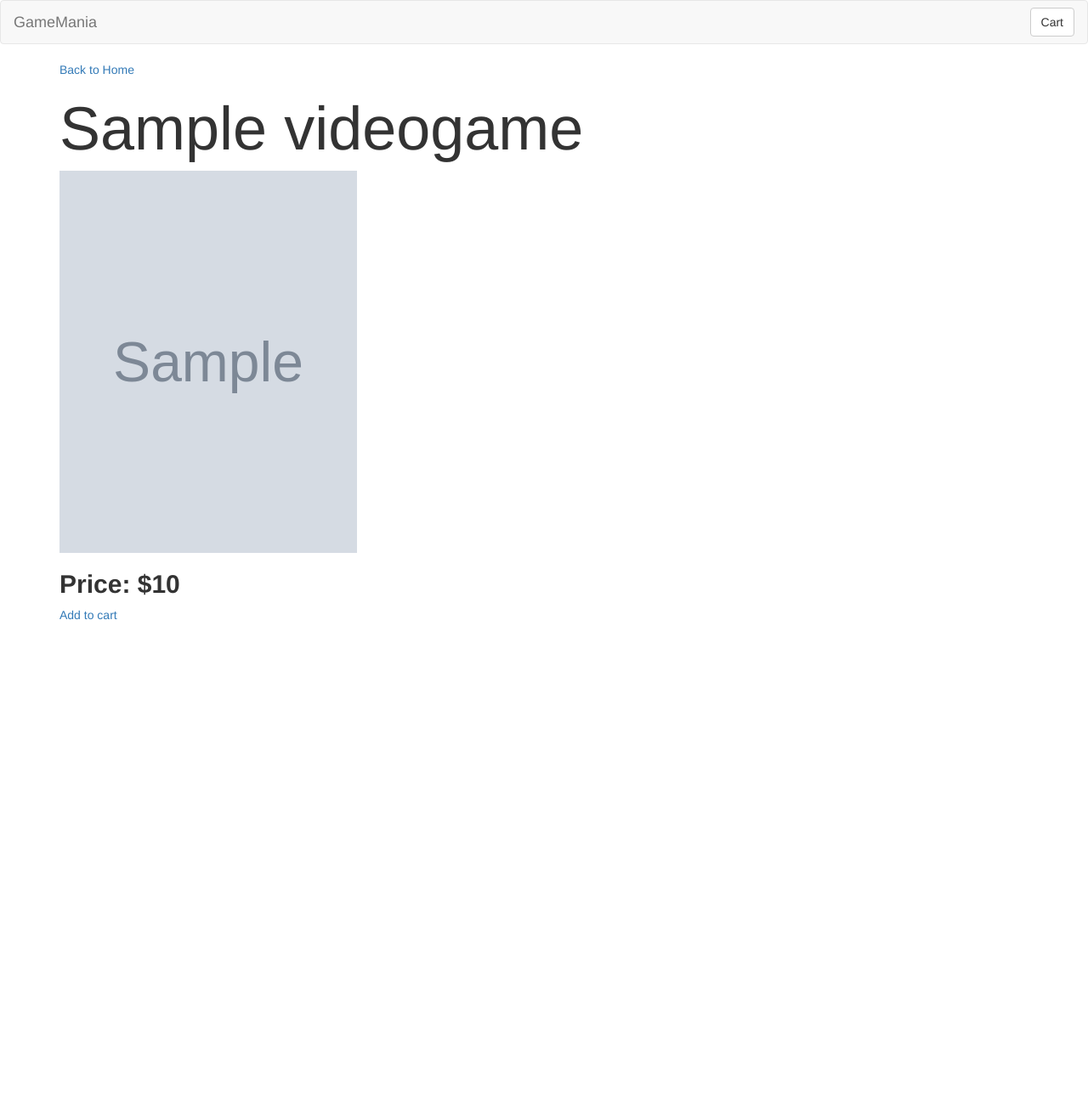
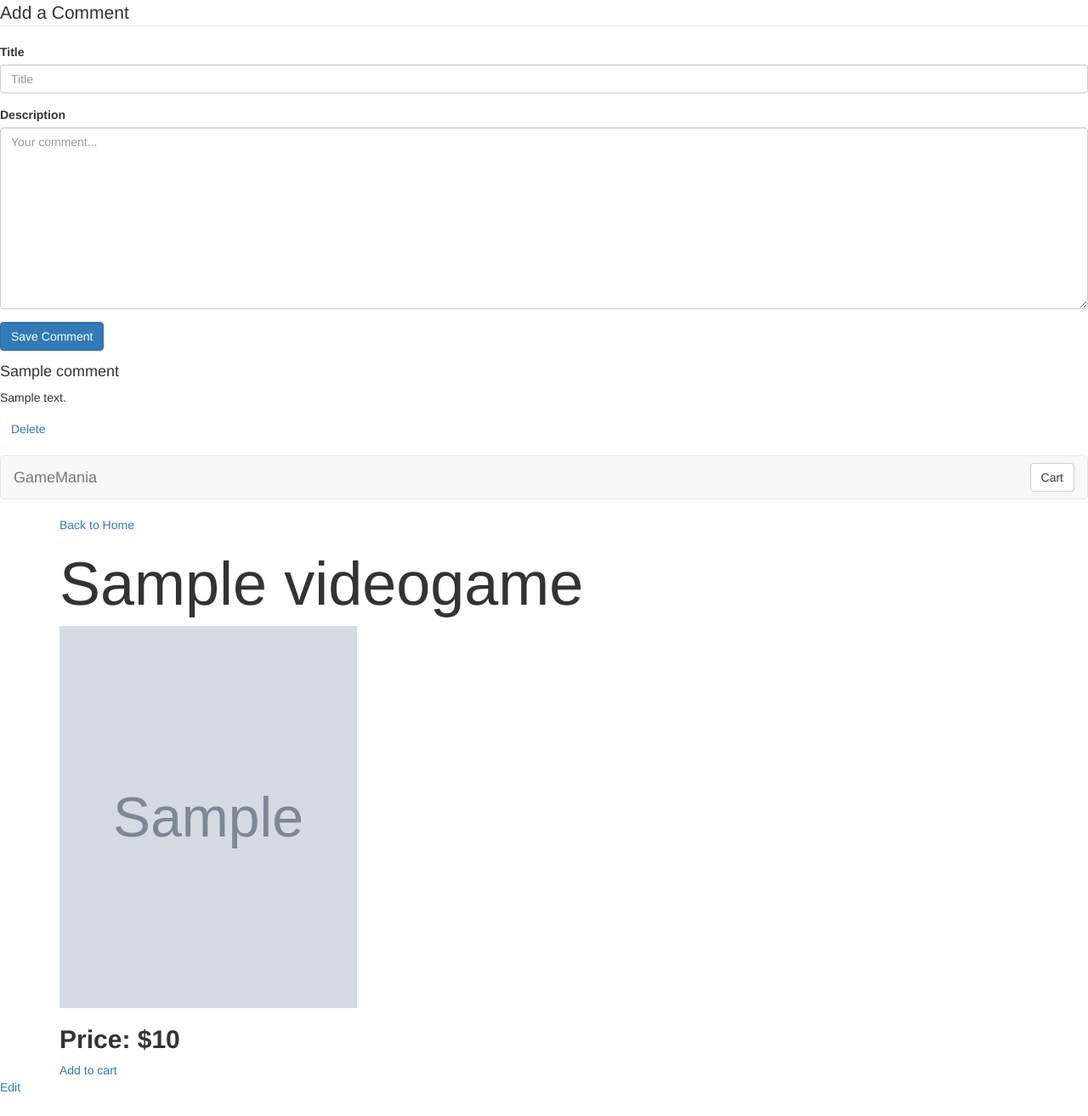
Before and after one commit to HolyPi/Contractor-Project, a Flask app: template templates/videogame_show.html in a window 1280 px wide. Shown: the whole page at 85% size. Before the commit the page ends 730 px from the top, so only its background shows below. Run offline with Flask 2, Linux system fonts and the light colour scheme; the template is opened without the code that fills it: most values are stand-ins (such as "Sample title", 1, 10 or a date in 2020); grey boxes marked "Sample" are stand-in pictures; some libraries are stand-ins or nearby versions.

Commit message:
Comments

```diff
--- a/app.py
+++ b/app.py
@@ -1,4 +1,4 @@
-from flask import Flask, render_template, redirect, url_for
+from flask import Flask, render_template, request, redirect, url_for
 from flask_pymongo import PyMongo
 from pymongo import MongoClient
 from bson.objectid import ObjectId
@@ -7,8 +7,10 @@
 client = MongoClient()
 db = client.get_default_database('GameMania')
 videogames = db.videogames
+comments = db.comments
 cart = db.cart
 cart.delete_many({})
+
 
 videogames.delete_many({})
 videogames.insert_many(
@@ -26,13 +28,14 @@
 @app.route('/')
 def videogame_index():
     """Show all videogames."""
-    return render_template('videogame_index.html', videogame=videogames.find())
+    return render_template('videogame_index.html', videogames=videogames.find())
 
 @app.route('/videogame/<videogame_id>', methods=['GET'])
 def videogame_show(videogame_id):
     "Individual Videogame"
     videogame = videogames.find_one({'_id': ObjectId(videogame_id)})
-    return render_template('videogame_show.html', videogame=videogame)
+    videogame_comments = comments.find({'videogame_id': ObjectId(videogame_id)})
+    return render_template('videogame_show.html', videogame=videogame, comment=videogame_comments)
 
 
 
@@ -68,17 +71,51 @@
     cart.delete_one({'_id':ObjectId(videogame_id)})
     return redirect(url_for('view_cart'))
 
-@app.route("/checkout/purchase")
-def view_purchase():
-    cart = 0
-    return render_template('purchase.html')
+@app.route("/<videogame_id>/checkout")
+def view_checkout(videogame_id):
+    "Purchase screen"
+    cart.delete_many({'_id':ObjectId(videogame_id)})
+    return render_template("purchase.html")
 
-@app.route("/checkout")
-def checkout_cart(videogame_id):
-    if cart.count_documents({}) <= 0:
-        Nothing = "You currently have nothing inside your cart"
-    return render(url_for('view_cart'))
+@app.route('/videogame/comments', methods=['POST'])
+def comments_new():
+    """Submit a new comment."""
+    comment = {
+        'title':request.form.get('title'),
+        'content':request.form.get('content'),
+        'videogame_id': ObjectId(request.form.get('videogame_id'))
+    }
+    print(comment)
+    comment_id = comments.insert_one(comment).inserted_id
+    return redirect(url_for('videogame_show', videogame_id=request.form.get('videogame_id')))
 
-    if videogame in cart.find():
-        total > 0
-    return redirect(url_for('view_purchase'))
+@app.route('/videogame/comments/<comment_id>', methods=['POST'])
+def comments_delete(comment_id):
+    """Action to delete a comment."""
+    comment = comments.find_one({'_id': ObjectId(comment_id)})
+    comments.delete_one({'_id': ObjectId(comment_id)})
+    return redirect(url_for('videogame_show', videogame_id=comment.get('videogame_id')))
+
+@app.route('/videogame/comments/<comment_id>/edit')
+def comment_edit(comment_id):
+    "Edits comments"
+    comment = comments.find_one({'_id': ObjectId(comment_id)})
+    return render_template('comment_edit.html', comment=comment)
+
+@app.route('/videogame/comments/<comment_id>', methods=['POST'])
+def comment_update(comment_id):
+    """Submit an edited comment."""
+    updated_comment = {
+        'title': request.form.get('title'),
+        'content': request.form.get('content'),
+        }
+    comment.update_one(
+        {'_id': ObjectId(comment_id)},
+        {'$set': updated_comment})
+    return redirect(url_for('videogame_show', comment_id=comment_id))
+
+
+
+
+if __name__ == '__main__':
+    app.run(debug=True)
--- /dev/null
+++ b/templates/partials/comment.html
@@ -0,0 +1,12 @@
+<!-- templates/partials/comment.html -->
+
+<div class='card'>
+    <div class='card-block'>
+        <h4 class='card-title'>{{ comment.title }}</h4>
+        <p class='card-text'>{{ comment.content }}</p>
+        <!-- Delete link -->
+        <p><form method='POST' action='/videogame/comments/{{ comment._id }}'>
+            <button class='btn btn-link' type='submit'>Delete</button>
+        </form></p>
+    </div>
+</div>
--- /dev/null
+++ b/templates/partials/comment_form.html
@@ -0,0 +1,34 @@
+<!-- templates/partials/comment_form.html -->
+
+<form action='/videogame/comments' method='POST'>
+    <input type='hidden' value='{{ videogame._id }}' name='videogame_id'/>
+    <fieldset>
+<form>
+    <fieldset>
+        <legend>Add a Comment</legend>
+        <!-- TITLE -->
+        <div class='form-group'>
+            <label for='comment-title'>Title</label><br>
+            <input class='form-control'
+                id='comment-title'
+                type='text'
+                name='title'
+                placeholder='Title'/>
+        </div>
+
+        <!-- DESCRIPTION -->
+        <div class='form-group'>
+            <label for='comment-content'>Description</label><br>
+            <textarea class='form-control'
+                id='comment-content'
+                name='content'
+                rows='10'
+                placeholder='Your comment...'></textarea>
+        </div>
+    </fieldset>
+
+    <!-- BUTTON -->
+    <div class='form-group'>
+        <button class='btn btn-primary' type='submit'>Save Comment</button>
+    </div>
+</form>
--- a/templates/videogame_index.html
+++ b/templates/videogame_index.html
@@ -3,7 +3,7 @@
 
 {% block content %}
     <h1>Videogames</h1>
-    {% for videogame in videogame %}
+    {% for videogame in videogames %}
         <h2><a href="/videogame/{{ videogame._id }}">{{ videogame.title }}<a></h2>
         <img src = {{ videogame.image }} height="320", width="240"  >
         <small>{{ videogame.price }}</small>
--- a/templates/videogame_show.html
+++ b/templates/videogame_show.html
@@ -1,4 +1,4 @@
-<!-- templates/playlists_show.html -->
+<!-- templates/videogame_show.html -->
 {% extends 'base.html' %}
 
 {% block content %}
@@ -9,4 +9,16 @@
 <h2><strong>Price:  ${{ videogame.price }}</strong></h2>
 <a href="{{ videogame._id }}/purchase" role="button">Add to cart</a>
 </div>
+<p><a href='/comments/{{ comment._id }}/edit'>Edit</a></p>
 {% endblock %}
+
+
+    <!-- Comment form -->
+    {% include 'partials/comment_form.html' %}
+
+       <hr>
+
+       <!-- Show Comments -->
+       {% for comment in comments %}
+           {% include 'partials/comment.html' %}
+       {% endfor %}
```
Also changed, not shown: templates/comment_edit.html (added, +25 -0 lines), templates/purchase.html (+7 -1 lines).
